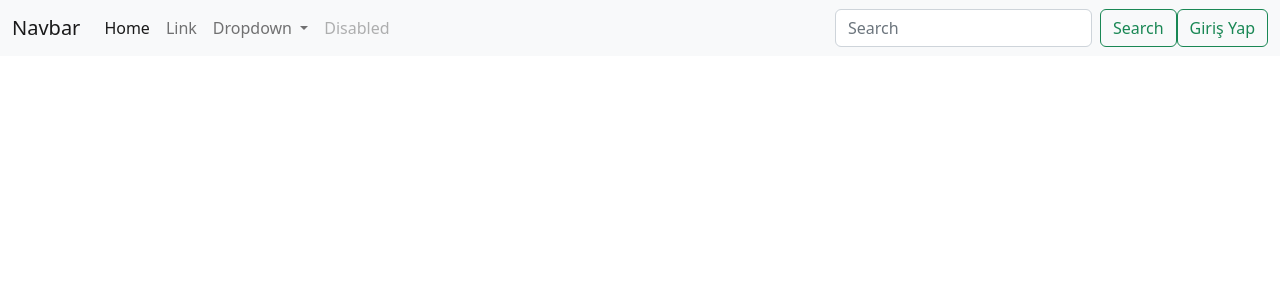
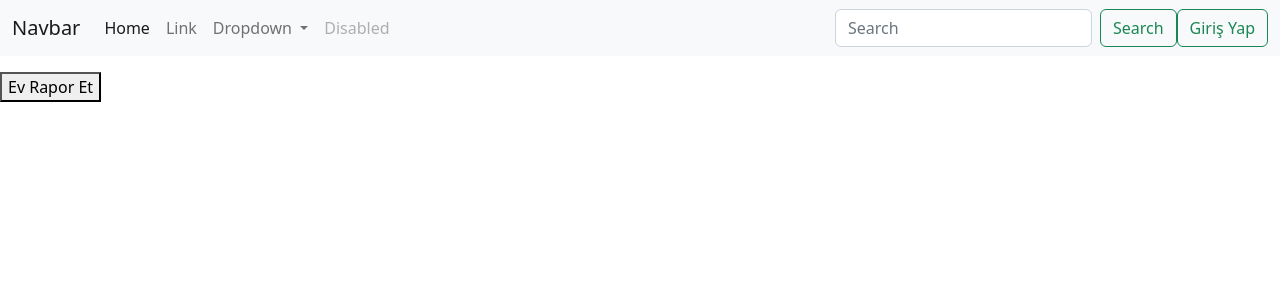
Before and after one commit to omerlaleee/GraduationProject-Frontend, an Angular app: page / in a window 1280 px wide. Shown: the top 300 px of the page. Built offline with nearby package versions, Linux system fonts and the light colour scheme.

Commit message:
AuthService service and UserForLoginDto model were added.

```diff
--- a/src/app/app-routing.module.ts
+++ b/src/app/app-routing.module.ts
@@ -1,9 +1,13 @@
 import { NgModule } from '@angular/core';
 import { RouterModule, Routes } from '@angular/router';
 import { BuildReporterComponent } from './components/build-reporter/build-reporter.component';
+import { MainComponent } from './components/main/main.component';
+import { LoginComponent } from './components/login/login.component';
 
 const routes: Routes = [
+  { path: "", pathMatch: "full", component: MainComponent },
   { path: "buildreporters", component: BuildReporterComponent },
+  { path: "login", component: LoginComponent },
 ];
 
 @NgModule({
--- a/src/app/app.component.html
+++ b/src/app/app.component.html
@@ -1,5 +1,5 @@
 <app-navi></app-navi>
-
-<!-- <app-build-reporter></app-build-reporter> -->
-
-<router-outlet></router-outlet>
+<div class="mt-3">
+  <router-outlet></router-outlet>
+</div>
+<!-- <app-footer></app-footer> -->
--- a/src/app/app.module.ts
+++ b/src/app/app.module.ts
@@ -7,12 +7,16 @@ import { NaviComponent } from './components/navi/navi.component';
 import { BuildReporterComponent } from './components/build-reporter/build-reporter.component';
 import { HttpClientModule } from '@angular/common/http';
 import { FormsModule } from '@angular/forms';
+import { MainComponent } from './components/main/main.component';
+import { LoginComponent } from './components/login/login.component';
 
 @NgModule({
   declarations: [
     AppComponent,
     NaviComponent,
-    BuildReporterComponent
+    BuildReporterComponent,
+    MainComponent,
+    LoginComponent
   ],
   imports: [
     BrowserModule,
--- /dev/null
+++ b/src/app/models/userForLoginDto.ts
@@ -0,0 +1,4 @@
+export interface UserForLoginDto{
+    email:string;
+    password:string;
+}
```
Also changed, not shown: src/app/services/auth.service.ts (added, +20 -0 lines).
